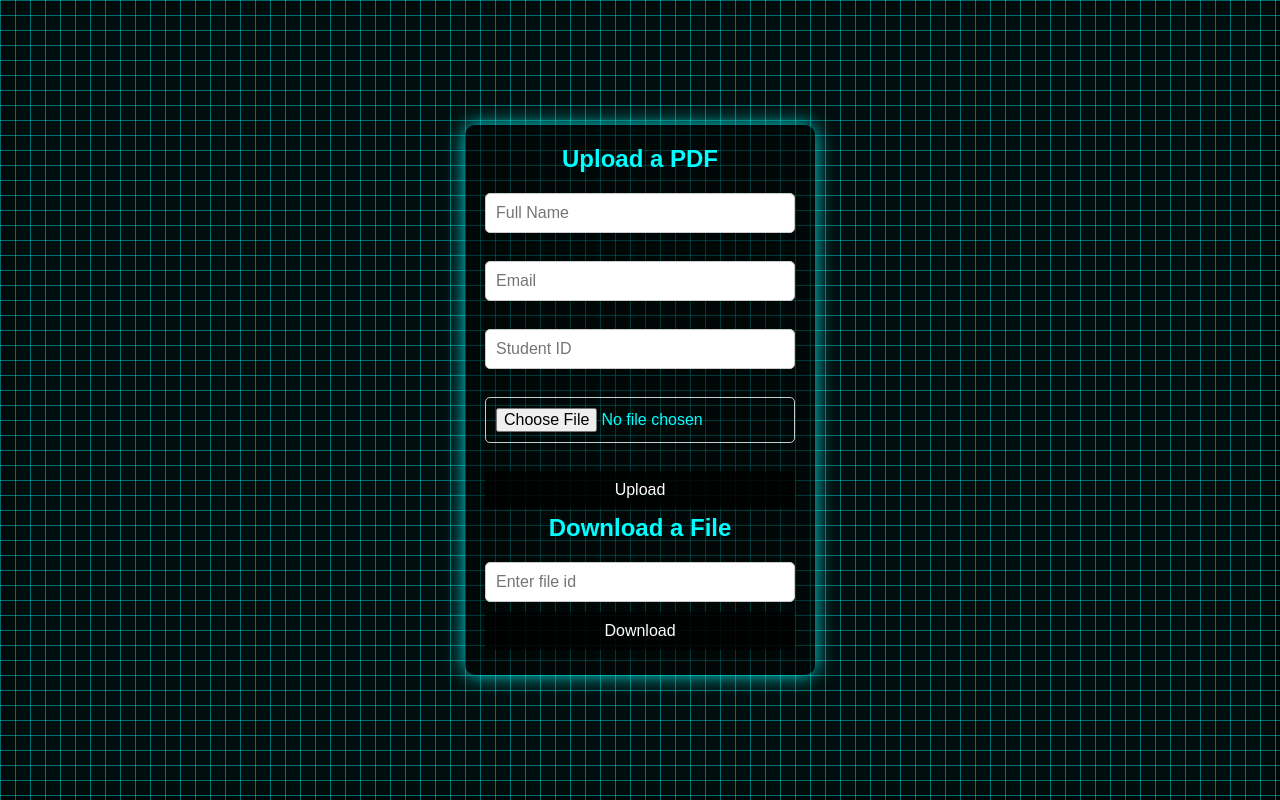
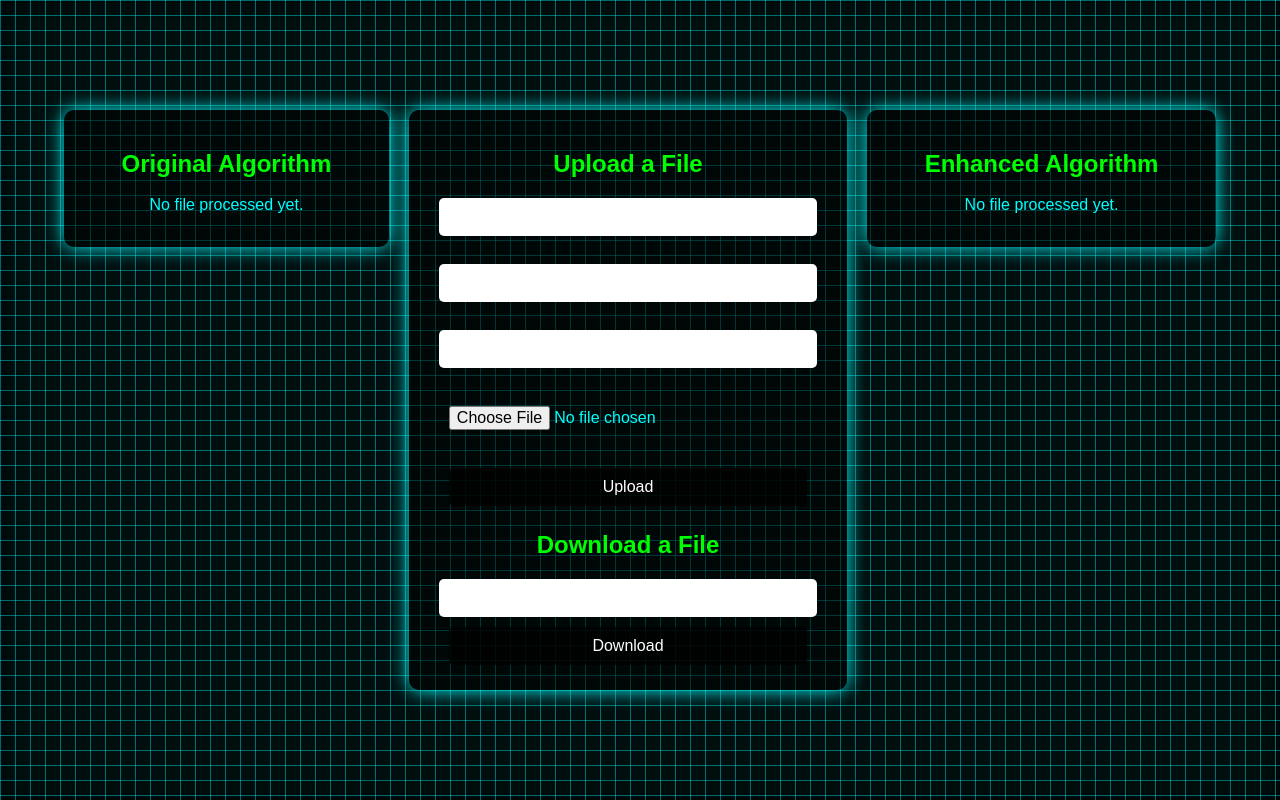
Before and after one commit to MustusKreios/file_integrity_checking, a Flask app: page / in a window 1280 px wide. Run offline with Flask 3, Linux system fonts and the light colour scheme.

Commit message:
there are bug in entropy and block size

```diff
--- a/app.py
+++ b/app.py
@@ -1,16 +1,32 @@
 import os
+import time
 from flask import Flask, request, render_template, redirect, url_for, flash, send_file
 from werkzeug.utils import secure_filename
 from db import get_db_connection
-from hashing import generate_enhanced_hash
+from hashing import generate_enhanced_hash, enhanced_block_processing, calculate_entropy
+from existingAlgo import generate_original_hash, calculate_entropy as calculate_original_entropy
 from config import UPLOAD_FOLDER, SECRET_KEY
 
 app = Flask(__name__)
 app.config["UPLOAD_FOLDER"] = UPLOAD_FOLDER
 app.secret_key = SECRET_KEY
 
-# Ensure upload folder exists
 os.makedirs(UPLOAD_FOLDER, exist_ok=True)
+
+def get_file_info(id_num):
+    """Helper function to fetch file info from the database."""
+    try:
+        with get_db_connection() as conn:
+            with conn.cursor() as cur:
+                cur.execute("SELECT file_name, file_path, file_hash FROM students WHERE id_num = %s", (id_num,))
+                return cur.fetchone()
+    except Exception as e:
+        flash(f"Database error: {e}")
+        return None
+
+def is_valid_file_path(file_path):
+    """Ensure the file path is within the UPLOAD_FOLDER."""
+    return os.path.commonpath([file_path, app.config["UPLOAD_FOLDER"]]) == app.config["UPLOAD_FOLDER"]
 
 @app.route("/")
 def index():
@@ -25,7 +41,7 @@ def upload_file():
     file = request.files["file"]
     name = request.form.get("name")
     email = request.form.get("email")
-    student_id = request.form.get("student_id")  # Ensure this is stored correctly
+    student_id = request.form.get("student_id")
 
     if not name or not email or not student_id:
         flash("All fields (Name, Email, Student ID) are required!")
@@ -39,92 +55,102 @@ def upload_file():
     file_path = os.path.join(app.config["UPLOAD_FOLDER"], filename)
     file.save(file_path)
 
-    # Compute Hash
     file_size = os.path.getsize(file_path)
-    file_hash = generate_enhanced_hash(file_path)
 
-    # Save to database
+    # -----------------------
+    # ORIGINAL ALGORITHM
+    # -----------------------
+    start_original = time.time()
+    original_hash, original_block_info, original_bits_appended = generate_original_hash(file_path)
+    original_time = time.time() - start_original
+    original_entropy = calculate_original_entropy(file_path)
+
+    # -----------------------
+    # ENHANCED ALGORITHM
+    # -----------------------
+    start_enhanced = time.time()
+    enhanced_hash = generate_enhanced_hash(file_path)
+    enhanced_time = time.time() - start_enhanced
+    block_info, bits_appended, memory_waste = enhanced_block_processing(file_size)
+    enhanced_entropy = calculate_entropy(file_path)
+
     try:
         with get_db_connection() as conn:
             with conn.cursor() as cur:
                 cur.execute("""
                     INSERT INTO students (name, email, student_id, file_name, file_path, file_hash)
                     VALUES (%s, %s, %s, %s, %s, %s) RETURNING id_num
-                """, (name, email, student_id, filename, file_path, file_hash))
-                new_id = cur.fetchone()[0]  # Get the newly inserted id_num
+                """, (name, email, student_id, filename, file_path, enhanced_hash))
+                new_id = cur.fetchone()[0]
                 conn.commit()
-                flash(f"File uploaded successfully! ID Number: {new_id}")  # Show ID for retrieval
+                flash(f"File uploaded successfully! ID Number: {new_id}")
     except Exception as e:
         flash(f"Database error: {e}")
         return redirect(url_for("index"))
 
-    return redirect(url_for("index"))
+    return render_template(
+        "index.html",
+        old_metrics={
+            "hash": original_hash,
+            "key_time": round(original_time * 1000, 2),  # Convert to ms
+            "block_time": original_block_info,  # Block size details
+            "entropy": original_entropy,  # Entropy for the original algorithm
+            "bits_appended": original_bits_appended  # Bits appended
+        },
+        enhanced_metrics={
+            "hash": enhanced_hash,
+            "key_time": round(enhanced_time * 1000, 2),  # Convert to ms
+            "block_time": block_info,  # Block size details
+            "entropy": enhanced_entropy  # Entropy for the enhanced algorithm
+        },
+        block_info=block_info,
+        wasted_bits=bits_appended,
+        memory_waste=memory_waste
+    )
 
 @app.route("/download/")
 def download_file():
-    id_num = request.args.get("id_num", type=int)  # Extract id_num from query parameters
+    id_num = request.args.get("id_num", type=int)
     if not id_num:
         flash("❌ No ID provided!")
         return redirect(url_for("index"))
 
-    print(f"🔍 Fetching file for ID: {id_num}")  # Debugging
-
-    # Fetch file details from DB
-    with get_db_connection() as conn:
-        with conn.cursor() as cur:
-            cur.execute("SELECT file_name, file_path, file_hash FROM students WHERE id_num = %s", (id_num,))
-            result = cur.fetchone()
-            print(f"🔎 Query Result: {result}")  # Debugging
-
+    result = get_file_info(id_num)
     if not result:
         flash("❌ File not found in the database!")
         return redirect(url_for("index"))
 
     filename, file_path, stored_hash = result
-    print(f"📁 File Path: {file_path}")  # Debugging
-
-    if not os.path.exists(file_path):
+    if not is_valid_file_path(file_path) or not os.path.exists(file_path):
         flash("⚠️ File does not exist on the server!")
         return redirect(url_for("index"))
 
-    # Recompute Hash
-    new_hash = generate_enhanced_hash(file_path)
-
-    # Compare Hashes
-    if new_hash != stored_hash:
+    recomputed_hash = generate_enhanced_hash(file_path)
+    if recomputed_hash != stored_hash:
         flash("❌ File has been tampered with!")
-        return render_template("confirm_download.html", id_num=id_num)  # Pass id_num to the template
+        return render_template("confirm_download.html", id_num=id_num)
 
     flash("✅ File is authentic!")
     return send_file(file_path, as_attachment=True)
 
 @app.route("/proceed_download")
 def proceed_download():
-    id_num = request.args.get("id_num", type=int)  # Extract id_num from query parameters
+    id_num = request.args.get("id_num", type=int)
     if not id_num:
         flash("❌ No ID provided!")
         return redirect(url_for("index"))
 
-    # Fetch file details from DB
-    with get_db_connection() as conn:
-        with conn.cursor() as cur:
-            cur.execute("SELECT file_name, file_path FROM students WHERE id_num = %s", (id_num,))
-            result = cur.fetchone()
-
+    result = get_file_info(id_num)
     if not result:
         flash("❌ File not found in the database!")
         return redirect(url_for("index"))
 
-    filename, file_path = result
-
-    if not os.path.exists(file_path):
+    filename, file_path, _ = result
+    if not is_valid_file_path(file_path) or not os.path.exists(file_path):
         flash("⚠️ File does not exist on the server!")
         return redirect(url_for("index"))
 
-    # Proceed with the download
     return send_file(file_path, as_attachment=True)
-
-
 
 if __name__ == "__main__":
     app.run(debug=True)
--- a/static/styles.css
+++ b/static/styles.css
@@ -1,17 +1,14 @@
-/* Reset default styles */
-* {
+body {
     margin: 0;
     padding: 0;
-    box-sizing: border-box;
-}
-
-body {
+    font-family: Arial, sans-serif;
+    background-image: linear-gradient(to right, black, black);
+    color: cyan;
+    height: 100vh;
+    overflow: hidden;
     display: flex;
+    align-items: center;
     justify-content: center;
-    align-items: center;
-    height: 100vh;
-    background-image: linear-gradient(to right, rgb(0, 0, 0) ,black, black, rgb(0, 0, 0));
-    font-family: Arial, sans-serif;
 }
 
 body::before {
@@ -26,53 +23,78 @@ body::before {
         linear-gradient(90deg, rgba(0, 255, 255, 0.4) 1px, transparent 1px);
     background-size: 15px 15px;
     z-index: -1;
-    filter: drop-shadow(0 0 10px cyan); /* Glowing shadow effect */
+    filter: drop-shadow(0 0 10px cyan);
 }
 
-/* Centered box container */
-.container-box {
-    background-color: rgb(0, 0, 0, 0.5);
+.main-container {
+    display: flex;
+    justify-content: space-between; /* Space between the three sections */
+    align-items: flex-start;
+    width: 90%;
+    max-width: 1200px;
+    padding: 20px;
+    gap: 20px; /* Add spacing between sections */
+}
+
+.form-box,
+.algo-box {
+    background-color: rgba(0, 0, 0, 0.5);
     padding: 20px;
     border-radius: 10px;
-    box-shadow: 0 0 20px rgba(0, 225, 225, 1);
+    box-shadow: 0 0 20px rgba(0, 255, 255, 1);
+    flex-grow: 1; /* Ensure all sections take equal space */
+    min-width: 280px;
     text-align: center;
-    width: 350px;
-    color: cyan;
 }
 
-/* Styling for headings */
-h2 {
-    margin-bottom: 15px;
-}
-
-/* Input fields and buttons */
+/* Inputs and buttons */
 input, button {
-    width: 100%;
+    width: 90%;
     padding: 10px;
     margin: 5px 0;
-    border: 1px solid #ccc;
     border-radius: 5px;
+    border: none;
     font-size: 16px;
 }
 
 button {
-    background-color: rgb(0, 0, 0, 0.8);
+    background-color: rgba(0, 0, 0, 0.8);
     color: white;
     cursor: pointer;
-    border: none;
-    transition: background 0.3s, transform 0.3s;
+    transition: all 0.3s ease;
 }
 
 button:hover {
     background-color: cyan;
     color: black;
-    transform: scale(1.1);
+    transform: scale(1.05);
 }
 
-/* Flash messages */
 ul {
-    list-style: none;
+    list-style-type: none;
     padding: 0;
-    color: green;
     margin-top: 10px;
+    color: lime;
 }
+
+/* Additional styling for better alignment */
+.algo-box h2,
+.form-box h2 {
+    margin-bottom: 15px;
+    color: lime;
+}
+
+.algo-box p,
+.form-box p {
+    margin: 10px 0;
+    line-height: 1.5;
+}
+
+input::placeholder {
+    color: rgba(255, 255, 255, 0.7);
+}
+
+button:focus {
+    outline: none;
+    box-shadow: 0 0 10px cyan;
+}
--- a/templates/index.html
+++ b/templates/index.html
@@ -6,8 +6,24 @@
     <link rel="stylesheet" href="{{ url_for('static', filename='styles.css') }}">
 </head>
 <body>
-    <div class="container-box">
-        <h2>Upload a PDF</h2>
+    <div class="main-container">
+        <!-- Original Algorithm Section -->
+        <div class="algo-box">
+            <h2>Original Algorithm</h2>
+            {% if old_metrics %}
+                <p><strong>Hash:</strong> {{ old_metrics.hash }}</p>
+                <p><strong>Key Gen Time:</strong> {{ old_metrics.key_time }} ms</p>
+                <p><strong>Entropy:</strong> {{ old_metrics.entropy }}</p>
+                <p><strong>Block Info:</strong> {{ old_metrics.block_time }}</p>
+                <p><strong>Bits Appended:</strong> {{ old_metrics.bits_appended }} bits</p>
+            {% else %}
+                <p>No file processed yet.</p>
+            {% endif %}
+        </div>
+
+        <!-- Upload and Download Forms Section -->
+        <div class="form-box">
+            <h2>Upload a File</h2>
             <form action="/upload" method="POST" enctype="multipart/form-data">
                 <input type="text" name="name" placeholder="Full Name" required><br><br>
                 <input type="email" name="email" placeholder="Email" required><br><br>
@@ -18,19 +34,24 @@
 
             <h2>Download a File</h2>
             <form action="/download/" method="GET">
-            <input type="text" name="id_num" placeholder="Enter file id" required>
+                <input type="text" name="id_num" placeholder="Enter file ID" required>
                 <button type="submit">Download</button>
             </form>
+        </div>
 
-        {% with messages = get_flashed_messages() %}
-            {% if messages %}
-                <ul>
-                {% for message in messages %}
-                    <li>{{ message }}</li>
-                {% endfor %}
-                </ul>
+        <!-- Enhanced Algorithm Section -->
+        <div class="algo-box">
+            <h2>Enhanced Algorithm</h2>
+            {% if enhanced_metrics %}
+                <p><strong>Hash:</strong> {{ enhanced_metrics.hash }}</p>
+                <p><strong>Key Gen Time:</strong> {{ enhanced_metrics.key_time }} ms</p>
+                <p><strong>Entropy:</strong> {{ enhanced_metrics.entropy }}</p>
+                <p><strong>Block Info:</strong> {{ enhanced_metrics.block_time }}</p>
+                <p><strong>Bits Appended:</strong> {{ wasted_bits }} bits</p>
+            {% else %}
+                <p>No file processed yet.</p>
             {% endif %}
-        {% endwith %}
+        </div>
     </div>
 </body>
 </html>
```
Also changed, not shown: existingAlgo.py (added, +76 -0 lines), hashing.py (+30 -86 lines). Lines whose indentation alone changed are shown as unchanged.
